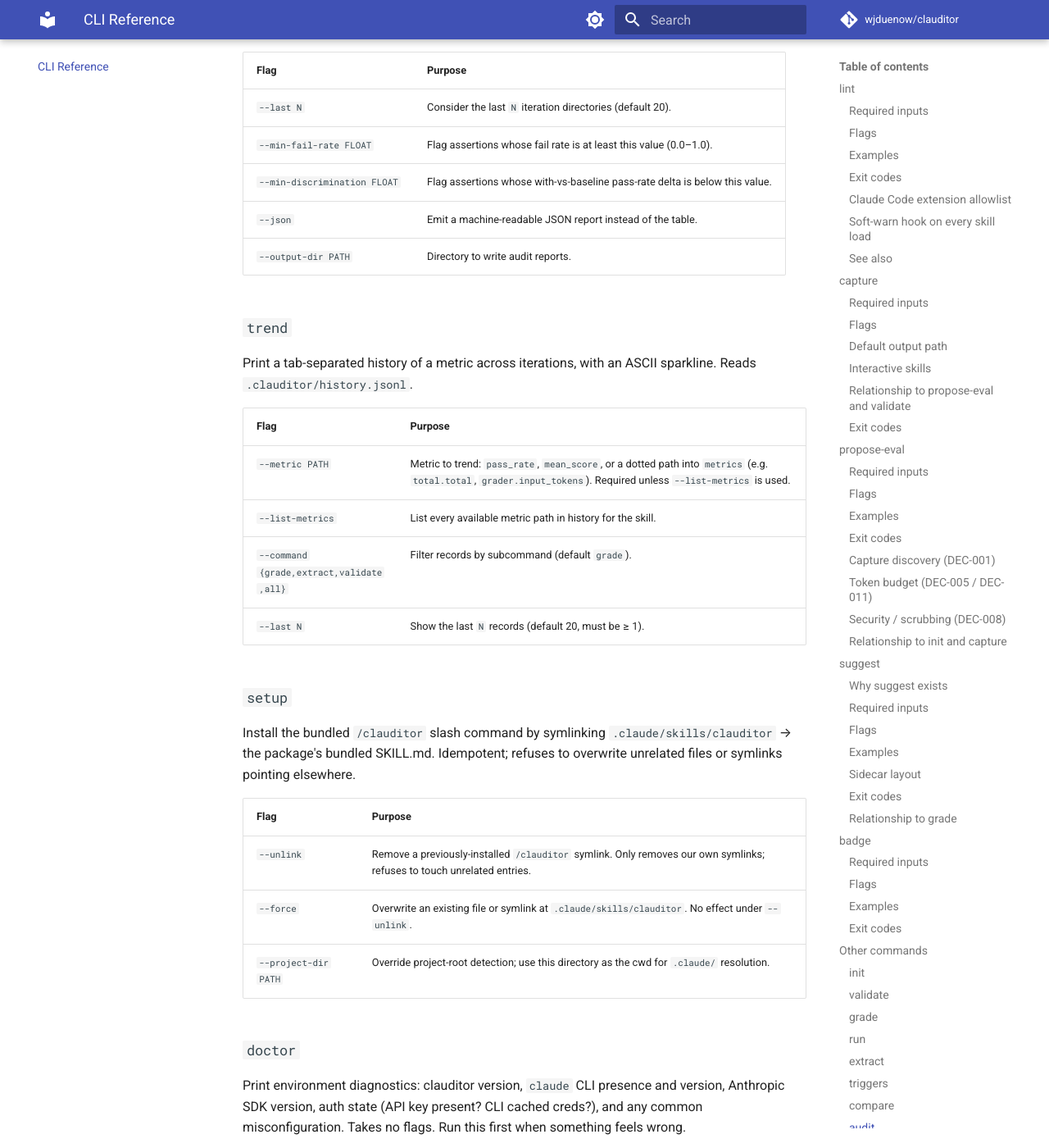
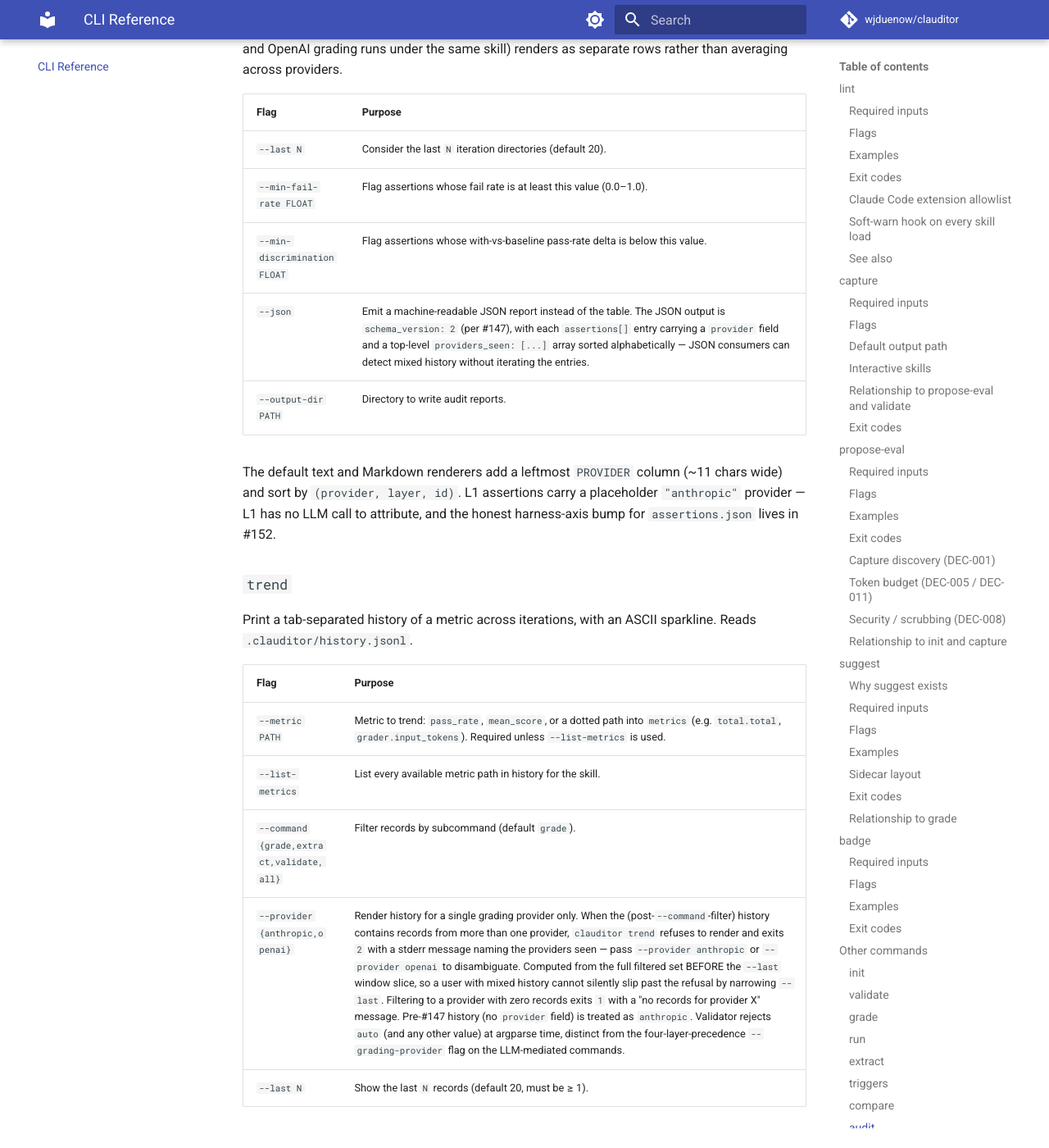
Before and after one commit to wjduenow/clauditor, an MkDocs documentation site: the page built from docs/cli-reference.md, in a window 1280 px wide and 1400 px high, scrolled down 18886 px. Shown: the whole window at 82% size. Built offline with MkDocs 1.6.1 and Material for MkDocs 9.7.7, drawn with Linux system fonts in a browser that asks for light colours; comment, search, counter and statistics services are not loaded; some of the changed text lies outside the part shown.

Commit message:
clauditor-6ne.9: #147 US-009 — Patterns & Memory: rules + docs refresh
- centralized-sdk-call.md: add "Provider-axis stamping (provider_source,
  #147)" subsection parallel to the existing transport_source #86 block.
  Documents byte-identical in-memory<->disk field-name shape, four-layer
  precedence resolution at the CLI seam, the v2->v3 schema bump
  cross-reference, and #152 separability.
- docs/cli-reference.md: document `clauditor trend --provider
  {anthropic,openai}` (mixed-provider exit-2 refusal, BEFORE-`--last`
  computation, exit-1 empty-filter, legacy-default-to-anthropic, no
  `auto`). Extend the `audit` subsection with the (provider, layer, id)
  grouping, the v1->v2 audit-JSON shape (per-assertion `provider` +
  top-level `providers_seen`), and the leftmost PROVIDER column.
- plans/super/147-sidecar-provider-field.md: append US-009 Session
  Notes documenting rule audits, deferrals (MEMORY.md, shared
  MAX_SCHEMA_VERSION helper, new rule files), and rationale per
  default-to-deferral guidance.

Acceptance criteria (US-009):
1. Rules accurately reflect post-#147 state (json-schema-version.md
   verified clean by US-007; centralized-sdk-call.md refreshed here;
   multi-provider-dispatch.md unchanged — out of scope).
2. docs/cli-reference.md documents --provider on trend.
3. New patterns captured where warranted; no new rule files added
   (existing rules cover the patterns at >=2 callers).

```diff
--- a/docs/cli-reference.md
+++ b/docs/cli-reference.md
@@ -460,15 +460,17 @@ Exits 1 when a regression is detected (assertion that previously passed now fail
 
 ### `audit`
 
-Aggregate per-assertion pass rates across the most recent N iteration workspaces. Surfaces assertions that are flaky, never fire, or fail to discriminate between the with-skill and baseline arms.
+Aggregate per-assertion pass rates across the most recent N iteration workspaces. Surfaces assertions that are flaky, never fire, or fail to discriminate between the with-skill and baseline arms. Aggregates are grouped by `(provider, layer, id)` so mixed-provider history (Anthropic and OpenAI grading runs under the same skill) renders as separate rows rather than averaging across providers.
 
 | Flag | Purpose |
 | ---- | ------- |
 | `--last N` | Consider the last `N` iteration directories (default 20). |
 | `--min-fail-rate FLOAT` | Flag assertions whose fail rate is at least this value (0.0–1.0). |
 | `--min-discrimination FLOAT` | Flag assertions whose with-vs-baseline pass-rate delta is below this value. |
-| `--json` | Emit a machine-readable JSON report instead of the table. |
+| `--json` | Emit a machine-readable JSON report instead of the table. The JSON output is `schema_version: 2` (per #147), with each `assertions[]` entry carrying a `provider` field and a top-level `providers_seen: [...]` array sorted alphabetically — JSON consumers can detect mixed history without iterating the entries. |
 | `--output-dir PATH` | Directory to write audit reports. |
+
+The default text and Markdown renderers add a leftmost `PROVIDER` column (~11 chars wide) and sort by `(provider, layer, id)`. L1 assertions carry a placeholder `"anthropic"` provider — L1 has no LLM call to attribute, and the honest harness-axis bump for `assertions.json` lives in #152.
 
 ### `trend`
 
@@ -479,6 +481,7 @@ Print a tab-separated history of a metric across iterations, with an ASCII spark
 | `--metric PATH` | Metric to trend: `pass_rate`, `mean_score`, or a dotted path into `metrics` (e.g. `total.total`, `grader.input_tokens`). Required unless `--list-metrics` is used. |
 | `--list-metrics` | List every available metric path in history for the skill. |
 | `--command {grade,extract,validate,all}` | Filter records by subcommand (default `grade`). |
+| `--provider {anthropic,openai}` | Render history for a single grading provider only. When the (post-`--command`-filter) history contains records from more than one provider, `clauditor trend` refuses to render and exits `2` with a stderr message naming the providers seen — pass `--provider anthropic` or `--provider openai` to disambiguate. Computed from the full filtered set BEFORE the `--last` window slice, so a user with mixed history cannot silently slip past the refusal by narrowing `--last`. Filtering to a provider with zero records exits `1` with a "no records for provider X" message. Pre-#147 history (no `provider` field) is treated as `anthropic`. Validator rejects `auto` (and any other value) at argparse time, distinct from the four-layer-precedence `--grading-provider` flag on the LLM-mediated commands. |
 | `--last N` | Show the last `N` records (default 20, must be ≥ 1). |
 
 ### `setup`
```
Also changed, not shown: .claude/rules/centralized-sdk-call.md (+21 -0 lines), plans/super/147-sidecar-provider-field.md (+10 -0 lines).
